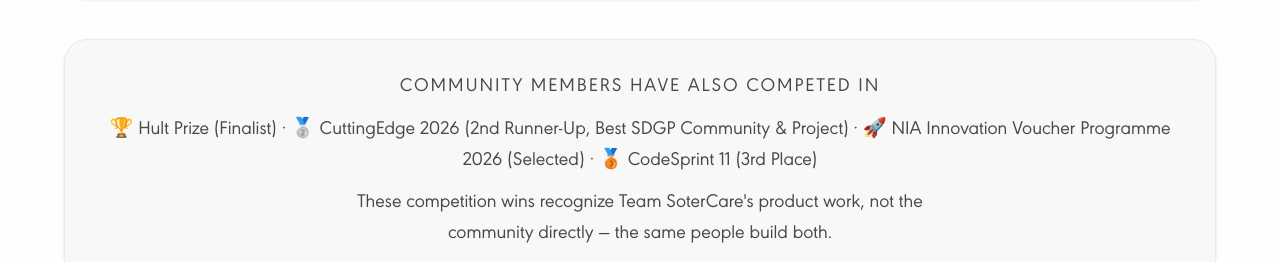
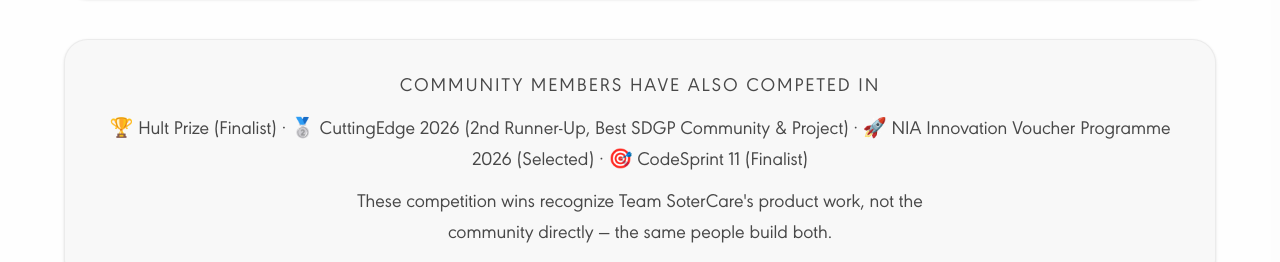
Before and after one commit to SoterCare/web-dev-v2, a Next.js app: page /community in a window 1280 px wide. Shown: the part 3634-3896 px from the top of the page. Built offline with nearby package versions, Linux system fonts and the light colour scheme.

Commit message:
Correct CodeSprint 11 to Finalist on community page
Aligns the page with the site's own news article and the community repo,
removing the Finalist/3rd-Place contradiction across all sources.

```diff
--- a/src/app/community/page.tsx
+++ b/src/app/community/page.tsx
@@ -389,8 +389,8 @@
                 </p>
                 <p className="text-sm md:text-base text-text leading-relaxed">
                   🏆 Hult Prize (Finalist) · 🥈 CuttingEdge 2026 (2nd Runner-Up, Best SDGP Community &amp;
-                  Project) · 🚀 NIA Innovation Voucher Programme 2026 (Selected) · 🥉 CodeSprint 11 (3rd
-                  Place)
+                  Project) · 🚀 NIA Innovation Voucher Programme 2026 (Selected) · 🎯 CodeSprint 11
+                  (Finalist)
                 </p>
                 <p className="mt-3 text-xs text-text-muted max-w-xl mx-auto">
                   These competition wins recognize Team SoterCare&apos;s product work, not the community
@@ -504,7 +504,7 @@
               />
               <EventCard
                 title="CodeSprint 11"
-                result="3rd Place"
+                result="Finalist"
                 href={`${COMMUNITY_URL}/blob/main/events/codesprint-11.md`}
                 newsHref="/news/team-sotercare-named-a-finalist-at-codesprint-11"
               />
```
